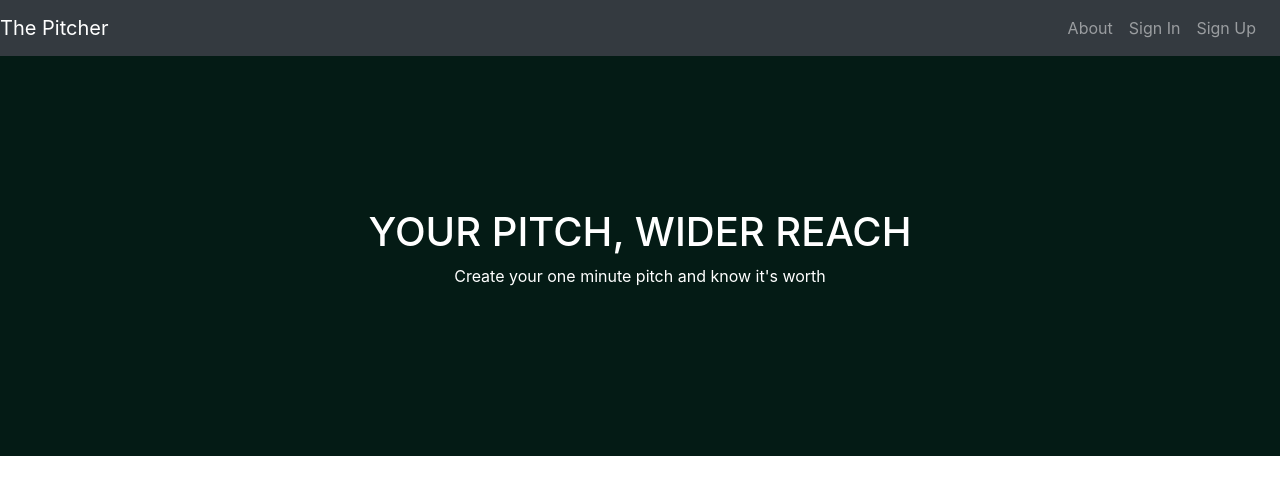
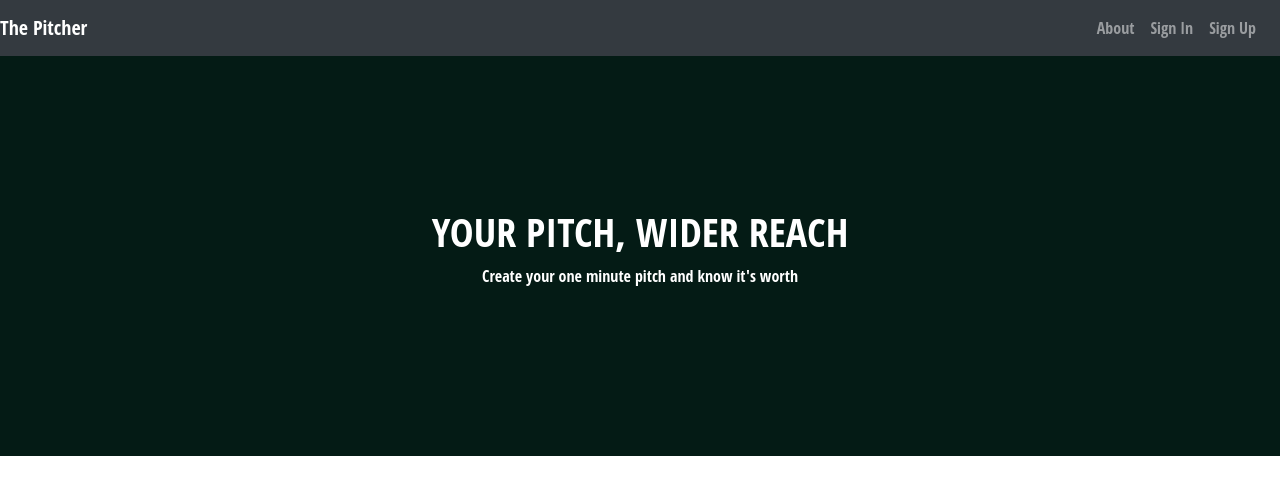
Before and after one commit to Mantongash/pitcher, a Flask app: page / in a window 1280 px wide. Shown: the top 495 px of the page. Run offline with Flask 2, Linux system fonts and the light colour scheme; some libraries are stand-ins or nearby versions.

Commit message:
Linked a different Google font

```diff
--- a/static/css/styles.css
+++ b/static/css/styles.css
@@ -1,4 +1,9 @@
-@import url('https://fonts.googleapis.com/css?family=Open+Sans+Condensed:300&display=swap');
+@import url('https://fonts.googleapis.com/css?family=Montserrat&display=swap');
+
+body {
+  font-family: "Open Sans Condensed";
+}
+
 header {
   /* background: url("static/images/pitch.jpg") no-repeat center center/cover; */
   background: #041B15;
```
